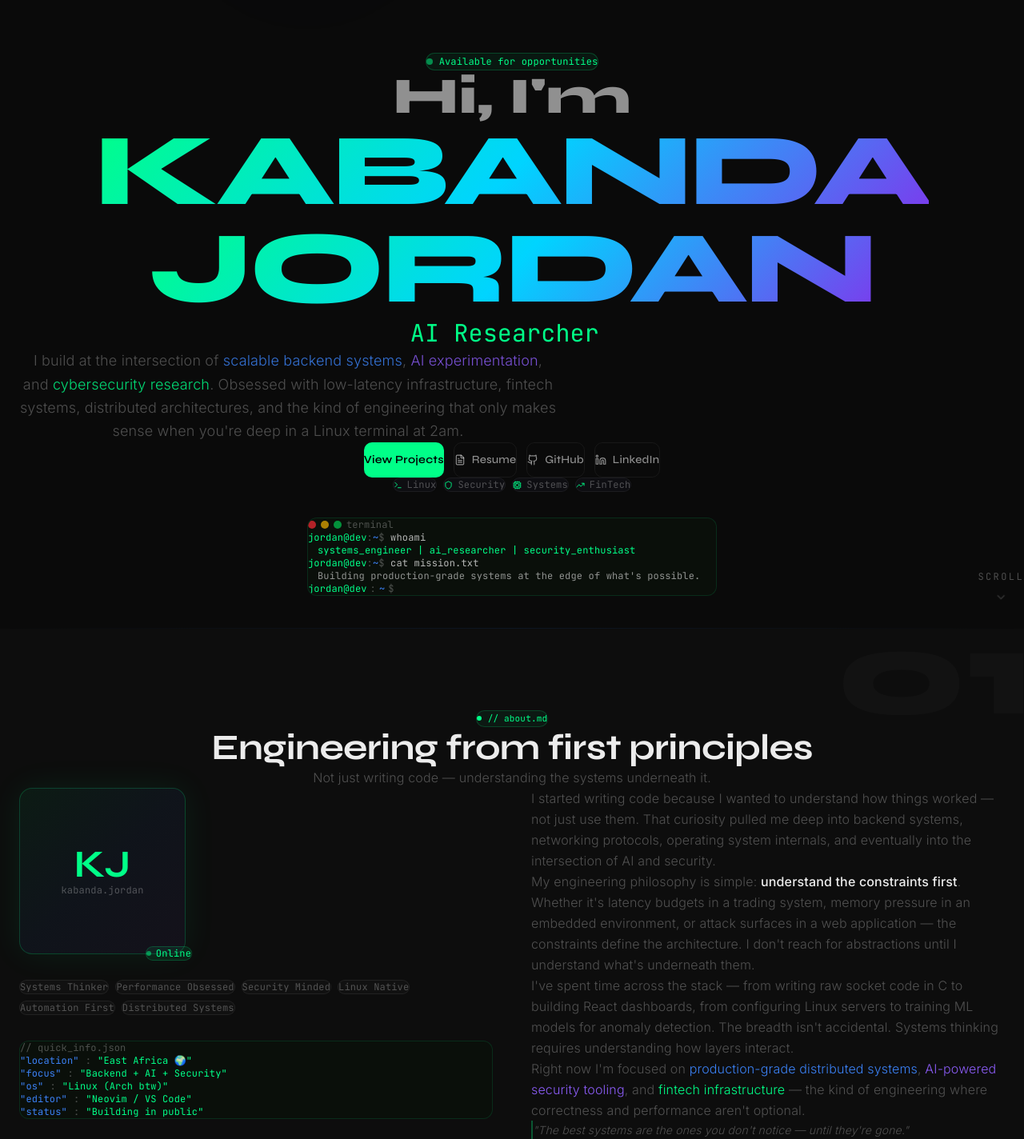
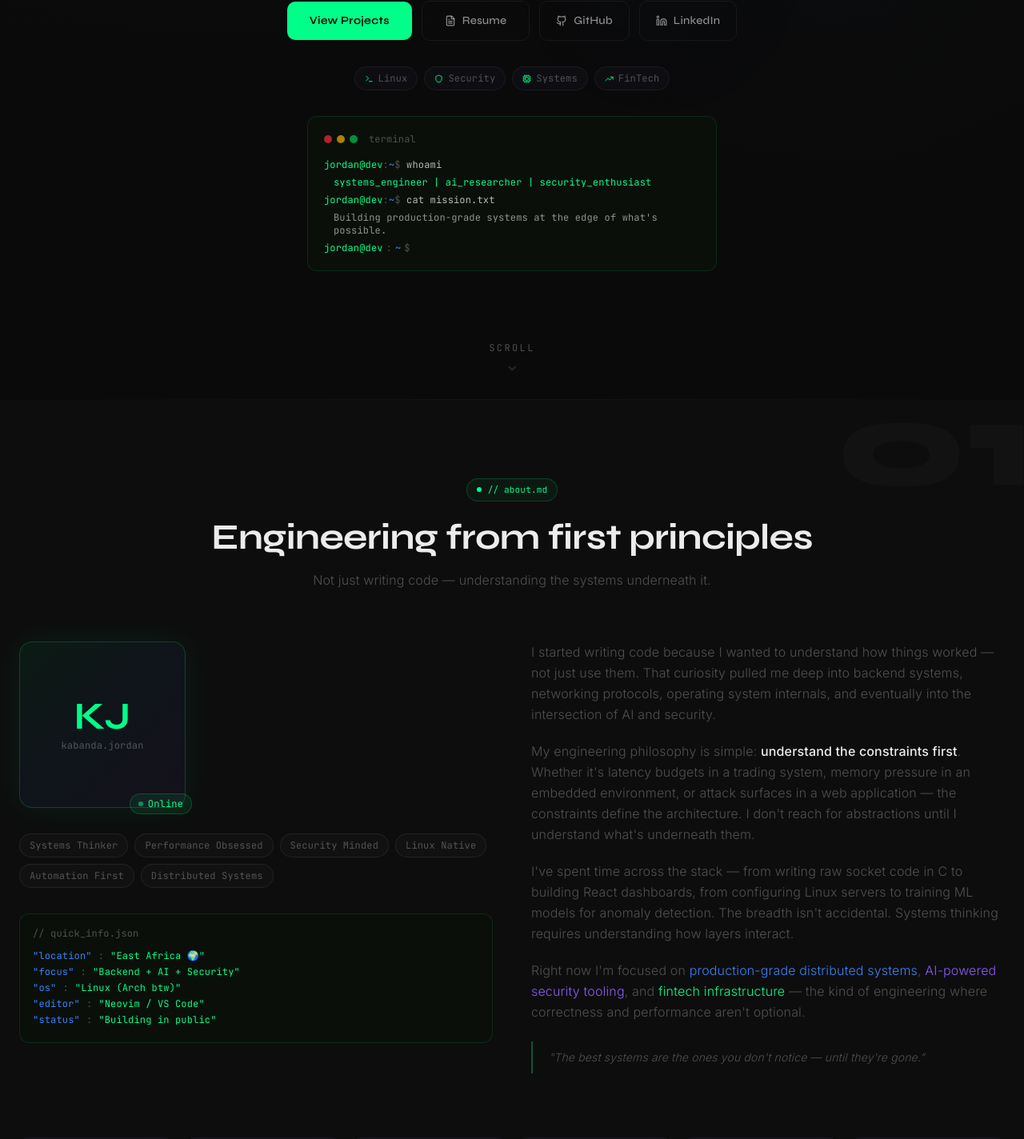
Before and after one commit to kabanda-jordan/KJ-profile, a Next.js app: page / in a window 1280 px wide. Shown: the part 838-2262 px from the top of the page at 80% size. Built offline with nearby package versions, Linux system fonts and the light colour scheme.

Commit message:
fix: rebuild layout foundation — new layout.tsx, globals reset, cursor z-index, TPS counter, section padding

```diff
--- a/src/app/globals.css
+++ b/src/app/globals.css
@@ -1,7 +1,10 @@
 @import url('https://fonts.googleapis.com/css2?family=Syne:wght@400;500;600;700;800&family=Inter:wght@300;400;500;600&display=swap');
 @import "tailwindcss";
 
-/* ─── Design Tokens ─────────────────────────────────────────── */
+/* ─── Box model foundation ───────────────────────────────────── */
+*, *::before, *::after { box-sizing: border-box; }
+html, body { width: 100%; max-width: 100vw; overflow-x: hidden; }
+section { padding: 6rem 1.5rem; position: relative; z-index: 1; }
 :root {
   --bg:        #0a0a0a;
   --bg-1:      #0d0d0d;
@@ -25,8 +28,7 @@
   --font-mono:    'JetBrains Mono', 'Fira Code', monospace;
 }
 
-/* ─── Reset ─────────────────────────────────────────────────── */
-*, *::before, *::after { box-sizing: border-box; padding: 0; margin: 0; }
+/* ─── Design Tokens ─────────────────────────────────────────── */
 
 html {
   scroll-behavior: smooth;
@@ -44,9 +46,6 @@ body {
   line-height: 1.7;
   letter-spacing: 0.01em;
 }
-
-/* Section content always above cursor ring (z-index 9999 is cursor, content sits at z-index 1+) */
-section > * { position: relative; z-index: 1; }
 
 /* ─── Scrollbar ──────────────────────────────────────────────── */
 ::-webkit-scrollbar { width: 3px; }
--- a/src/app/layout.tsx
+++ b/src/app/layout.tsx
@@ -26,19 +26,8 @@ const jetbrainsMono = JetBrains_Mono({
 export const metadata: Metadata = {
   title: "Kabanda Jordan — Systems Engineer & AI Researcher",
   description:
-    "Portfolio of Kabanda Jordan — Full-Stack Engineer, AI Enthusiast, Cybersecurity Researcher, and FinTech Builder. Building at the intersection of distributed systems, AI, and security.",
-  keywords: [
-    "Kabanda Jordan",
-    "Software Engineer",
-    "Full-Stack Developer",
-    "AI Engineer",
-    "Cybersecurity",
-    "FinTech",
-    "Systems Engineer",
-    "Next.js",
-    "TypeScript",
-    "Portfolio",
-  ],
+    "Portfolio of Kabanda Jordan — Full-Stack Engineer, AI Enthusiast, Cybersecurity Researcher, and FinTech Builder.",
+  keywords: ["Kabanda Jordan", "Software Engineer", "Full-Stack Developer", "AI Engineer", "Cybersecurity", "FinTech", "Systems Engineer", "Next.js", "TypeScript", "Portfolio"],
   authors: [{ name: "Kabanda Jordan" }],
   creator: "Kabanda Jordan",
   openGraph: {
@@ -46,8 +35,7 @@ export const metadata: Metadata = {
     locale: "en_US",
     url: "https://kabanda-jordan.vercel.app",
     title: "Kabanda Jordan — Systems Engineer & AI Researcher",
-    description:
-      "Building at the intersection of distributed systems, AI, cybersecurity, and fintech infrastructure.",
+    description: "Building at the intersection of distributed systems, AI, cybersecurity, and fintech infrastructure.",
     siteName: "Kabanda Jordan Portfolio",
   },
   twitter: {
@@ -72,11 +60,10 @@ export default function RootLayout({
           href="https://cdn.jsdelivr.net/gh/devicons/devicon@latest/devicon.min.css"
         />
       </head>
-      <body
-        className={`${inter.className} antialiased bg-[#0a0a0a] text-white`}
-        style={{ fontFamily: "var(--font-inter), sans-serif" }}
-      >
-        {children}
+      <body className={`${inter.className} antialiased bg-[#0a0a0a] text-white overflow-x-hidden`}>
+        <main className="w-full max-w-[1400px] mx-auto">
+          {children}
+        </main>
       </body>
     </html>
   );
--- a/src/components/layout/Footer.tsx
+++ b/src/components/layout/Footer.tsx
@@ -17,7 +17,7 @@ export default function Footer() {
         style={{ background: "radial-gradient(ellipse, rgba(0,255,136,0.04) 0%, transparent 70%)" }}
       />
 
-      <div className="max-w-6xl mx-auto relative z-10">
+      <div className="max-w-[1400px] mx-auto px-4 sm:px-8 lg:px-16 relative z-10">
         <div className="flex flex-col sm:flex-row items-center justify-between gap-6">
           {/* Brand */}
           <motion.div
--- a/src/components/layout/Navbar.tsx
+++ b/src/components/layout/Navbar.tsx
@@ -89,7 +89,7 @@ export default function Navbar() {
             : { background: "transparent" }
         }
       >
-        <div className="max-w-7xl mx-auto px-4 sm:px-6 flex items-center justify-between">
+        <div className="max-w-[1400px] mx-auto px-4 sm:px-8 lg:px-16 flex items-center justify-between">
           {/* Logo */}
           <button
             onClick={() => window.scrollTo({ top: 0, behavior: "smooth" })}
@@ -119,7 +119,7 @@ export default function Navbar() {
           </button>
 
           {/* Desktop nav */}
-          <div className="hidden lg:flex items-center" style={{ gap: "1.5rem" }}>
+          <div className="hidden lg:flex items-center gap-x-6">
             {navLinks.map(({ label, href }) => {
               const isActive = activeSection === href.slice(1);
               return (
--- a/src/components/sections/AIFintech.tsx
+++ b/src/components/sections/AIFintech.tsx
@@ -7,18 +7,20 @@ import SectionWrapper from "@/components/ui/SectionWrapper";
 
 // ─── Animated counter ────────────────────────────────────────
 function useCountUp(target: string, inView: boolean) {
-  const [display, setDisplay] = useState("0");
+  const [display, setDisplay] = useState(target);
 
   useEffect(() => {
     if (!inView) return;
 
-    // Special case: "10K TPS" — raw value is 10000 but we display as "XK TPS"
-    const isTPS = target.includes("TPS");
+    // "10K TPS" — render directly, no animation needed
+    if (target.includes("TPS")) {
+      setDisplay("10K TPS");
+      return;
+    }
+
     const isMs = target.includes("ms");
     const isPct = target.includes("%");
     const isLt = target.startsWith("<");
-
-    // Extract the numeric part
     const raw = parseFloat(target.replace(/[^0-9.]/g, ""));
     const duration = 1400;
     const start = performance.now();
@@ -29,22 +31,15 @@ function useCountUp(target: string, inView: boolean) {
       const eased = 1 - Math.pow(1 - progress, 3);
       const current = eased * raw;
 
-      if (isTPS) {
-        // raw = 10 (from "10K TPS"), display as "XK TPS"
-        setDisplay(`${Math.round(current)}K TPS`);
-      } else if (isMs) {
-        setDisplay(`<${Math.round(current)}ms`);
-      } else if (isPct && isLt) {
-        setDisplay(`<${current.toFixed(1)}%`);
-      } else if (isPct) {
-        setDisplay(`${Math.round(current)}%+`);
-      } else {
-        setDisplay(String(Math.round(current)));
-      }
+      if (isMs) setDisplay(`<${Math.round(current)}ms`);
+      else if (isPct && isLt) setDisplay(`<${current.toFixed(1)}%`);
+      else if (isPct) setDisplay(`${Math.round(current)}%+`);
+      else setDisplay(String(Math.round(current)));
 
       if (progress < 1) requestAnimationFrame(tick);
     };
 
+    setDisplay(isMs ? "<0ms" : isLt ? "<0%" : "0%+");
     requestAnimationFrame(tick);
   }, [inView, target]);
 
--- a/src/components/sections/Contact.tsx
+++ b/src/components/sections/Contact.tsx
@@ -199,7 +199,6 @@ export default function Contact() {
           viewport={{ once: true }}
           transition={{ duration: 0.7 }}
           className="space-y-8"
-          style={{ paddingLeft: "1.5rem" }}
         >
           <div className="space-y-4 text-sm leading-relaxed" style={{ color: "var(--text-3)", fontWeight: 300 }}>
             <p>
--- a/src/components/sections/Hero.tsx
+++ b/src/components/sections/Hero.tsx
@@ -85,8 +85,8 @@ export default function Hero() {
     <section
       ref={heroRef}
       id="hero"
-      className="relative min-h-screen flex flex-col items-center justify-center overflow-hidden"
-      style={{ background: "var(--bg)" }}
+      className="relative min-h-screen flex flex-col items-center justify-center overflow-hidden w-full px-4 sm:px-8 lg:px-16"
+      style={{ background: "var(--bg)", position: "relative", zIndex: 1 }}
     >
       {/* Animated mesh background */}
       <motion.div
@@ -106,8 +106,8 @@ export default function Hero() {
       />
 
       <div
-        className="relative text-center pt-24 pb-16"
-        style={{ maxWidth: "1280px", margin: "0 auto", paddingLeft: "1.5rem", paddingRight: "1.5rem", zIndex: 1 }}
+        className="relative text-center pt-24 pb-16 w-full"
+        style={{ maxWidth: "1280px", margin: "0 auto", zIndex: 1 }}
       >
 
         {/* Status badge */}
@@ -156,15 +156,8 @@ export default function Hero() {
                 initial={{ opacity: 0, y: 60, skewY: 4 }}
                 animate={{ opacity: 1, y: 0, skewY: 0 }}
                 transition={{ duration: 0.7, delay: 0.25 + i * 0.15, ease: [0.16, 1, 0.3, 1] }}
-                className="gradient-text"
-                style={{
-                  fontFamily: "var(--font-syne)",
-                  display: "inline-block",
-                  fontSize: "clamp(48px, 10vw, 140px)",
-                  fontWeight: 800,
-                  lineHeight: 0.95,
-                  letterSpacing: "-0.03em",
-                }}
+                className="gradient-text text-[clamp(3rem,10vw,9rem)] font-black leading-none"
+                style={{ fontFamily: "var(--font-syne)", display: "inline-block", letterSpacing: "-0.03em" }}
               >
                 {word}
               </motion.span>
--- a/src/components/ui/CustomCursor.tsx
+++ b/src/components/ui/CustomCursor.tsx
@@ -71,7 +71,6 @@ export default function CustomCursor() {
 
   return (
     <>
-      {/* Ring — z-index 9999, pointer-events none so it never blocks text/clicks */}
       <div
         ref={cursorRef}
         className="fixed w-8 h-8 rounded-full -translate-x-1/2 -translate-y-1/2 hidden md:block"
@@ -82,7 +81,6 @@ export default function CustomCursor() {
           transition: "transform 0.2s ease, border-color 0.2s ease, background 0.2s ease",
         }}
       />
-      {/* Dot */}
       <div
         ref={dotRef}
         className="fixed w-1.5 h-1.5 rounded-full -translate-x-1/2 -translate-y-1/2 hidden md:block"
--- a/src/components/ui/SectionWrapper.tsx
+++ b/src/components/ui/SectionWrapper.tsx
@@ -39,17 +39,16 @@ export default function SectionWrapper({
     <section
       id={id}
       ref={ref}
-      className={cn("relative overflow-hidden", className)}
-      style={{ background: bgMap[bgVariant], paddingTop: "6rem", paddingBottom: "6rem" }}
+      className={cn("relative overflow-hidden w-full px-4 sm:px-8 lg:px-16", className)}
+      style={{ background: bgMap[bgVariant], position: "relative", zIndex: 1 }}
     >
-      {/* Faint section number */}
       {sectionNumber && (
         <span className="section-number" aria-hidden="true">
           {sectionNumber}
         </span>
       )}
 
-      <div style={{ maxWidth: "1280px", margin: "0 auto", paddingLeft: "1.5rem", paddingRight: "1.5rem", position: "relative", zIndex: 1 }}>
+      <div style={{ maxWidth: "1280px", margin: "0 auto" }}>
         {(label || title || subtitle) && (
           <motion.div
             initial={{ opacity: 0, y: 32 }}
@@ -68,10 +67,7 @@ export default function SectionWrapper({
                   fontSize: "11px",
                 }}
               >
-                <span
-                  className="w-1.5 h-1.5 rounded-full"
-                  style={{ background: "var(--accent)" }}
-                />
+                <span className="w-1.5 h-1.5 rounded-full" style={{ background: "var(--accent)" }} />
                 {label}
               </div>
             )}
@@ -86,7 +82,7 @@ export default function SectionWrapper({
             {subtitle && (
               <p
                 className="text-base leading-relaxed"
-                style={{ color: "var(--text-3)", fontWeight: 300, maxWidth: "600px", margin: "0 auto", textAlign: "center" }}
+                style={{ color: "var(--text-3)", fontWeight: 300, maxWidth: "600px", margin: "0 auto" }}
               >
                 {subtitle}
               </p>
```
